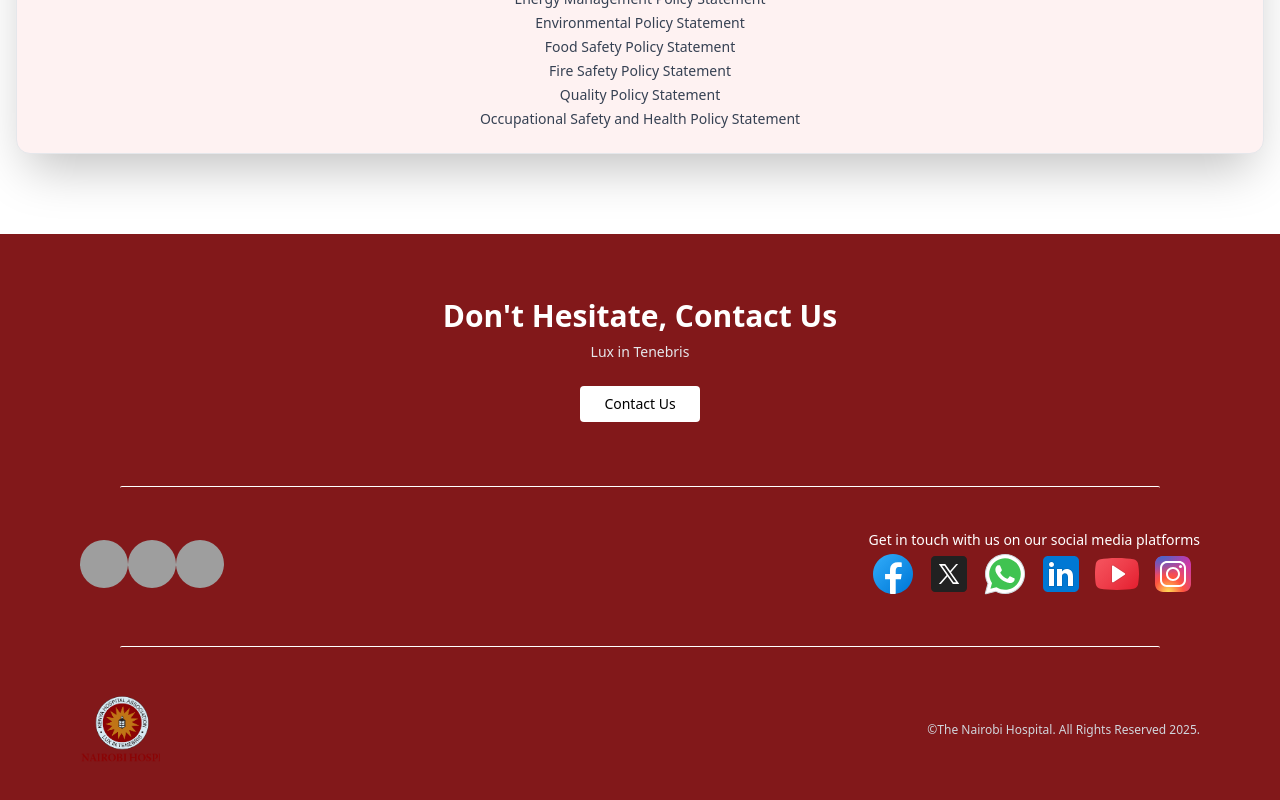
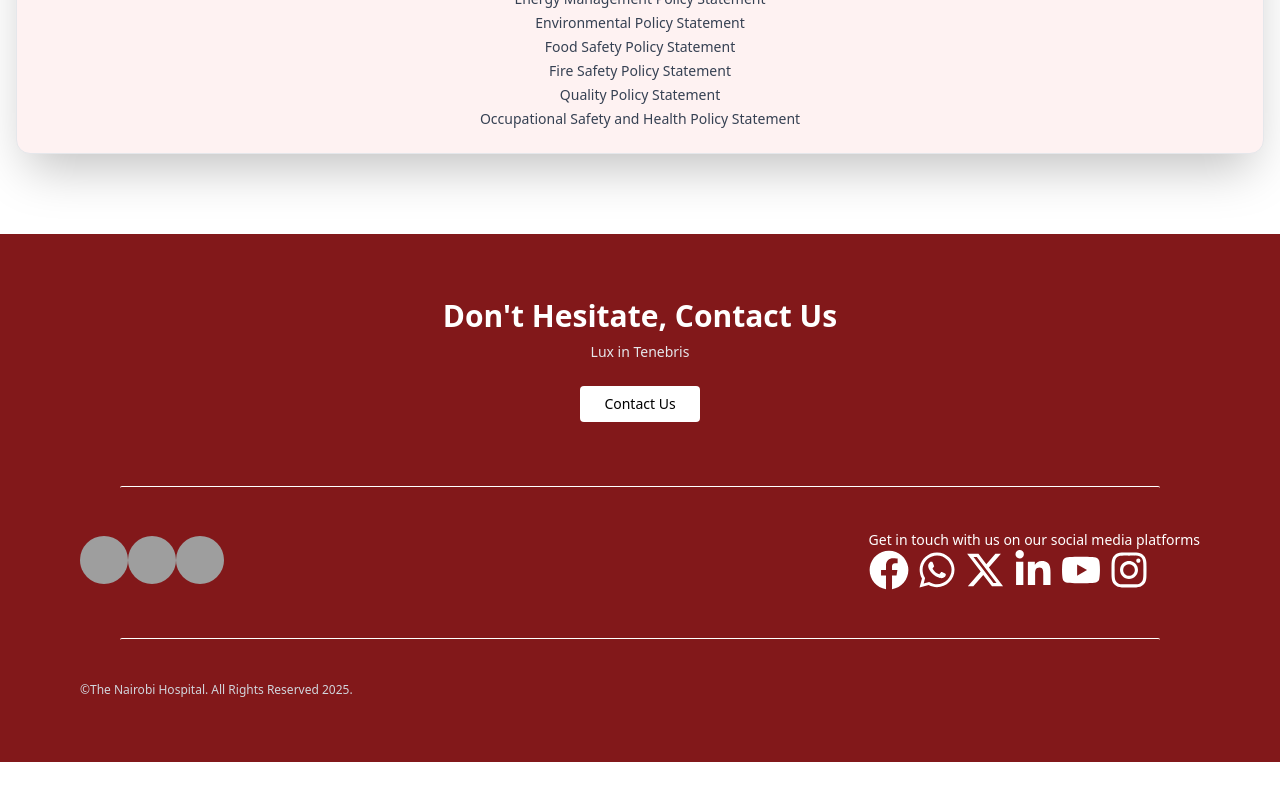
Before and after one commit to momanyisamuel/tnh-web, a React (Vite) app: page /about in a window 1280 px wide. Shown: the part 1721-2521 px from the top of the page. After the commit the page ends 2483 px from the top, so only its background shows below. Built offline with nearby package versions, Linux system fonts and the light colour scheme; grey boxes are pictures that could not be loaded.

Commit message:
footer and motion

```diff
--- a/package.json
+++ b/package.json
@@ -22,6 +22,7 @@
     "lucide-react": "^0.483.0",
     "react": "^19.0.0",
     "react-dom": "^19.0.0",
+    "react-icons": "^5.5.0",
     "react-router": "^7.4.0",
     "tailwind-merge": "^3.0.2",
     "tailwindcss": "^4.0.15",
--- a/src/components/footer.tsx
+++ b/src/components/footer.tsx
@@ -1,10 +1,10 @@
-import logo from "@/assets/static/tnh_logo.png";
-import insta from "@/assets/static/instagram-logo.svg";
-import youtube from "@/assets/static/youtube-logo.svg";
-import linkedin from "@/assets/static/linkedin-logo.svg";
-import facebook from "@/assets/static/facebook-logo.svg";
-import twitter from "@/assets/static/twitter-logo.svg";
-import whatsapp from "@/assets/static/whatsapp-logo.svg";
+// import logo from "@/assets/static/logo.png";
+import { FaInstagram } from "react-icons/fa6";
+import { FaYoutube } from "react-icons/fa";
+import { FaLinkedinIn } from "react-icons/fa";
+import { FaFacebook } from "react-icons/fa";
+import { FaXTwitter } from "react-icons/fa6";
+import { FaWhatsapp } from "react-icons/fa";
 // import { useState } from "react";
 
 // const [email, setEmail] = useState("");
@@ -12,7 +12,6 @@ import whatsapp from "@/assets/static/whatsapp-logo.svg";
 //   const handleSubmit = (e: React.FormEvent) => {
 //     e.preventDefault();
 //     console.log("Submitted email:", email);
-
 
 //   };
 
@@ -26,16 +25,13 @@ const Footer = () => {
         <h2 className="text-2xl md:text-3xl font-semibold mb-2">
           Don't Hesitate, Contact Us
         </h2>
-            <p className="mb-6 text-gray-200">
-             Lux in Tenebris
-            </p>
+        <p className="mb-6 text-gray-200">Lux in Tenebris</p>
         <button className="bg-white text-black px-6 py-2 rounded hover:bg-gray-200 transition">
           Contact Us
         </button>
       </div>
 
       <hr className="w-5/6 h-1 mx-auto my-4 border-white rounded-sm md:my-10 dark:bg-gray-700" />
-
 
       {/* Info & Instagram */}
       <div className="flex flex-col md:flex-row justify-between items-start md:items-center gap-10 md:gap-0 px-4 max-w-6xl mx-auto mb-12">
@@ -56,45 +52,22 @@ const Footer = () => {
             alt="Instagram preview"
             className="rounded-4xl object-cover w-12 h-12"
           />
-
         </div>
 
         {/* Instagram */}
-            <div className="text-left">  <p>Get in touch with us on our social media platforms
+        <div className="text-left">
+          {" "}
+          <p>
+            Get in touch with us on our social media platforms
             <div className="flex gap-2">
               {/* Replace the image URLs with real Instagram previews or your own images */}
+              <FaFacebook className="w-10 h-10" />
 
-                  <img
-                    src={facebook}
-                    alt="Instagram preview"
-                    className="rounded object-cover w-12 h-12"
-                  />
-                  <img
-                    src={twitter}
-                    alt="Instagram preview"
-                    className="rounded object-cover w-12 h-12"
-                  />
-                  <img
-                    src={whatsapp}
-                    alt="Instagram preview"
-                    className="rounded object-cover w-12 h-12"
-                  />
-                  <img
-                    src={linkedin}
-                    alt="linkedin preview"
-                    className="rounded object-cover w-12 h-12"
-                  />
-                  <img
-                  src={youtube}
-                  alt="Youtube preview"
-                  className="rounded object-cover w-12 h-12"
-                  />
-                  <img
-                  src={insta}
-                  alt="Instagram preview"
-                  className="rounded object-cover w-12 h-12"
-                  />
-
+              <FaWhatsapp className="w-10 h-10" />
+              <FaXTwitter className="w-10 h-10" />
+              <FaLinkedinIn className="w-10 h-10" />
+              <FaYoutube className="w-10 h-10" />
+              <FaInstagram className="w-10 h-10" />
             </div>
           </p>
         </div>
@@ -104,11 +77,11 @@ const Footer = () => {
 
       {/* Bottom credits */}
       <div className="flex flex-col md:flex-row justify-between items-center px-4 max-w-6xl mx-auto text-xs text-gray-300">
-          <img
+        {/* <img
           src={logo}
           alt="Instagram preview"
           className="rounded object-cover w-20 h-20"
-                  />
+        /> */}
         <p>©The Nairobi Hospital. All Rights Reserved 2025.</p>
       </div>
     </footer>
--- a/src/pages/home/Metrixs.tsx
+++ b/src/pages/home/Metrixs.tsx
@@ -1,17 +1,36 @@
 import AnimatedCounter from "@/components/Animatedcounter";
+import { motion } from "framer-motion";
+
+const slideUp = {
+  hidden: { opacity: 0, y: 50 },
+  visible: { opacity: 1, y: 0 },
+};
 
 const Metrixs = () => {
   return (
     <div className="max-w-6xl mx-[5%] md:mx-auto px-4 py-12 grid md:grid-cols-2 gap-10 items-center">
-      <div>
+      <motion.div
+        variants={slideUp}
+        initial="hidden"
+        whileInView="visible"
+        viewport={{ once: true, amount: 0.3 }}
+        transition={{ duration: 0.6, ease: "easeOut" }}
+      >
         <img
           src="https://www.businessdailyafrica.com/resource/image/4835778/portrait_ratio1x1/1600/1600/dc5dce77e68b7280b9179c2a564d6fb8/jw/nai-hospital.jpg"
           alt="People in group therapy"
           className="rounded-xl shadow-md"
         />
-      </div>
+      </motion.div>
 
-      <div className="text-center mx-10 md:text-left">
+      <motion.div
+        variants={slideUp}
+        initial="hidden"
+        whileInView="visible"
+        viewport={{ once: true, amount: 0.3 }}
+        transition={{ duration: 0.6, ease: "easeOut", delay: 0.2 }}
+        className="text-center mx-10 md:text-left"
+      >
         <h2 className="text-3xl font-semibold text-red-900 mb-4">Our Center</h2>
         <p className="text-gray-700 mb-6">
           Outpatient centers offer a range of clinical services provided by
@@ -22,16 +41,28 @@ const Metrixs = () => {
         </p>
 
         <div className="space-y-4">
-          <div>
+          <motion.div
+            variants={slideUp}
+            initial="hidden"
+            whileInView="visible"
+            viewport={{ once: true, amount: 0.3 }}
+            transition={{ duration: 0.6, ease: "easeOut", delay: 0.4 }}
+          >
             <AnimatedCounter targetNumber={25000} suffix="+" />
             <p className="text-gray-600 mt-4">
               Outpatient visitors receive care without overnight admission. This
               includes consultations, lab tests, and minor procedures. We serve
               thousands monthly with fast, expert care.
             </p>
-          </div>
+          </motion.div>
 
-          <div>
+          <motion.div
+            variants={slideUp}
+            initial="hidden"
+            whileInView="visible"
+            viewport={{ once: true, amount: 0.3 }}
+            transition={{ duration: 0.6, ease: "easeOut", delay: 0.6 }}
+          >
             <AnimatedCounter targetNumber={74} suffix="%" />
             <p className="text-gray-600 mt-4">
               Our patient satisfaction rate reflects the quality, compassion,
@@ -39,9 +70,9 @@ const Metrixs = () => {
               shows how well we meet expectations across services. High
               satisfaction signals trust, comfort, and confidence in our care.
             </p>
-          </div>
+          </motion.div>
         </div>
-      </div>
+      </motion.div>
     </div>
   );
 };
--- a/src/pages/home/ServicesSection.tsx
+++ b/src/pages/home/ServicesSection.tsx
@@ -2,12 +2,26 @@ import { Pill } from "lucide-react";
 import { FlaskConical } from "lucide-react";
 import { Radiation } from "lucide-react";
 import { Link } from "react-router";
+import { motion } from "framer-motion";
+
+// Define the slideUp animation variants
+const slideUp = {
+  hidden: { opacity: 0, y: 50 },
+  visible: { opacity: 1, y: 0 },
+};
 
 const ServicesSection = () => {
   return (
     <div className="container mx-auto px-4 py-10">
       <div className="flex justify-center items-center mb-8">
         <div className="">
+          <motion.div
+            variants={slideUp}
+            initial="hidden"
+            whileInView="visible"
+            viewport={{ once: true, amount: 0.3 }}
+            transition={{ duration: 0.6, ease: "easeOut" }}
+          >
             <h1 className="text-3xl text-center font-serif font-bold text-red-900">
               Clinical Services
             </h1>
@@ -15,6 +29,7 @@ const ServicesSection = () => {
               Psychologists employ a variety of research methods, clinical
               techniques.
             </p>
+          </motion.div>
         </div>
         <button className="bg-red-900 text-white mx-15 hidden md:block px-4 py-2 rounded-md font-semibold">
           <Link to={`/clinics`}>All Services</Link>
@@ -22,6 +37,14 @@ const ServicesSection = () => {
       </div>
 
       <div className="flex flex-col justify-center items-center space-y-6">
+      <motion.div
+        variants={slideUp}
+        initial="hidden"
+        whileInView="visible"
+        viewport={{ once: true, amount: 0.3 }}
+        transition={{ duration: 0.6, ease: "easeOut" }}
+      >
+
         <Link to={`/service-detail/pharmacy-services`}>
           <div className="md:flex items-start bg-white p-6 py-10 rounded-lg transition duration-300 hover:bg-yellow-400 hover:shadow-md cursor-pointer">
             <div className="flex items-center mr-12">
@@ -31,7 +54,7 @@ const ServicesSection = () => {
               </h2>
             </div>
             <div>
-              <p className="text-base text-gray-700 mt-1 mx-12 max-w-lg">
+              <p className="text-base text-gray-700 mt-1 mx-12  max-w-lg">
                 Depression is a mood disorder characterized by persistent
                 feelings of sadness, hopelessness, and a lack of interest or
                 pleasure in daily activities.
@@ -58,6 +81,7 @@ const ServicesSection = () => {
             </div>
           </div>
           <hr />
+
         </Link>
 
         <Link to={`/service-detail/radiology-services`}>
@@ -81,6 +105,7 @@ const ServicesSection = () => {
         <button className="bg-red-900 text-white mx-15 block px-4 py-2 rounded-md font-semibold md:hidden">
           All Services
         </button>
+        </motion.div>
       </div>
     </div>
   );
--- a/src/pages/home/opc.tsx
+++ b/src/pages/home/opc.tsx
@@ -3,7 +3,10 @@ import opcData from "@/data/opcData.json";
 
 const Opc = () => {
   return (
-    <div className="rounded-lg p-6 md:p-10 text-center bg-grey-50 dark:border-gray-700 shadow-xl mx-[16%] my-10">
+    <div
+      className="rounded-lg p-6 md:p-10 text-center bg-grey-50 dark:border-gray-700 shadow-xl backdrop-blur-md
+ mx-[16%] my-10"
+    >
       <h2 className="text-2xl md:text-3xl font-semibold mb-6 text-red-900">
         Outpatient Clinics
       </h2>
```
Also changed, not shown: 1 other file (tests, documents, lock files or other folders). Lines whose indentation alone changed are shown as unchanged.
